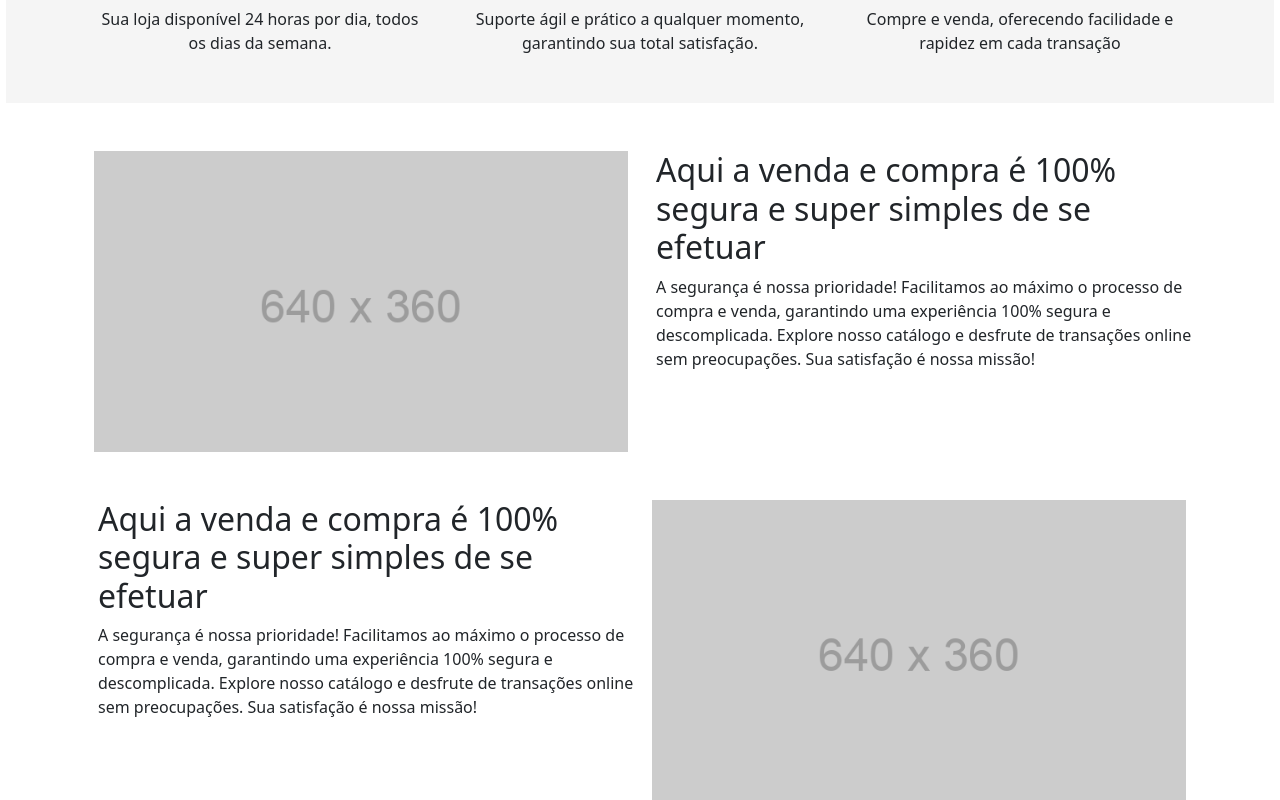
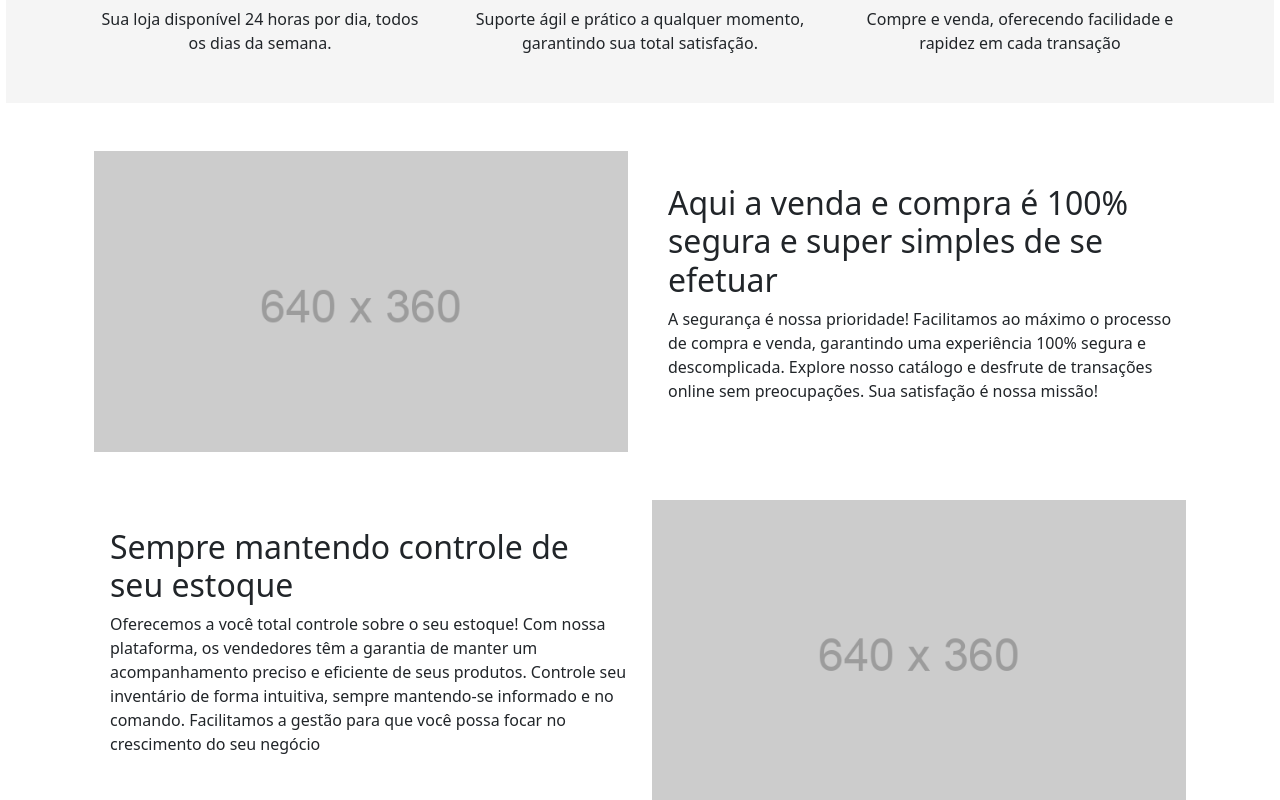
Before and after one commit to JoaoVMarques/marques-ecommerce, a React (Vite) app: page / in a window 1280 px wide. Shown: the part 885-1685 px from the top of the page. Built offline with nearby package versions, Linux system fonts and the light colour scheme.

Commit message:
Organizando texto em comparação da imagem e colocando a frase na segunda imagem

```diff
--- a/src/pages/infoPage/ImageSection/imageTexts.ts
+++ b/src/pages/infoPage/ImageSection/imageTexts.ts
@@ -2,5 +2,8 @@ export const securityText = `A segurança é nossa prioridade! Facilitamos ao m
 garantindo uma experiência 100% segura e descomplicada. Explore nosso catálogo e desfrute de transações online sem preocupações.
 Sua satisfação é nossa missão!`;
 
-export const sellerText = `
+export const sellerText = `Oferecemos a você total controle sobre o seu estoque! Com nossa plataforma,
+os vendedores têm a garantia de manter um acompanhamento preciso e eficiente de seus produtos.
+Controle seu inventário de forma intuitiva, sempre mantendo-se informado e no comando.
+Facilitamos a gestão para que você possa focar no crescimento do seu negócio
 `
--- a/src/pages/infoPage/ImageSection/index.tsx
+++ b/src/pages/infoPage/ImageSection/index.tsx
@@ -1,6 +1,6 @@
 import { Col, Container, Image, Row } from "react-bootstrap";
 import placeholder from '../../../imgs/placeholder-image.png'
-import { securityText } from "./imageTexts";
+import { securityText, sellerText } from "./imageTexts";
 
 function ImageSection() {
   return (
@@ -10,17 +10,25 @@ function ImageSection() {
           <Col sm={12} md={6}>
             <Image src={ placeholder } className="w-100"/>
           </Col>
-          <Col sm={12} md={6} className="p-0 ps-3">
-            <h2 className="font-weight-bold">Aqui a venda e compra é 100% segura e super simples de se efetuar</h2>
-            <p>{ securityText }</p>
+          <Col sm={12} md={6} className="p-0 ps-3 d-flex align-items-center">
+            <Container>
+              <Row>
+                <h2 className="font-weight-bold">Aqui a venda e compra é 100% segura e super simples de se efetuar</h2>
+                <p>{ securityText }</p>
+              </Row>
+            </Container>
           </Col>
         </Row>
       </Container>
       <Container>
       <Row>
-          <Col sm={12} md={6} className="p-0 ps-3">
-            <h2 className="font-weight-bold">Aqui a venda e compra é 100% segura e super simples de se efetuar</h2>
-            <p>{ securityText }</p>
+          <Col sm={12} md={6} className="p-0 ps-3 d-flex align-items-center">
+            <Container>
+              <Row>
+                <h2 className="font-weight-bold">Sempre mantendo controle de seu estoque</h2>
+                <p>{ sellerText }</p>
+              </Row>
+            </Container>
           </Col>
           <Col sm={12} md={6}>
             <Image src={ placeholder } className="w-100"/>
```
